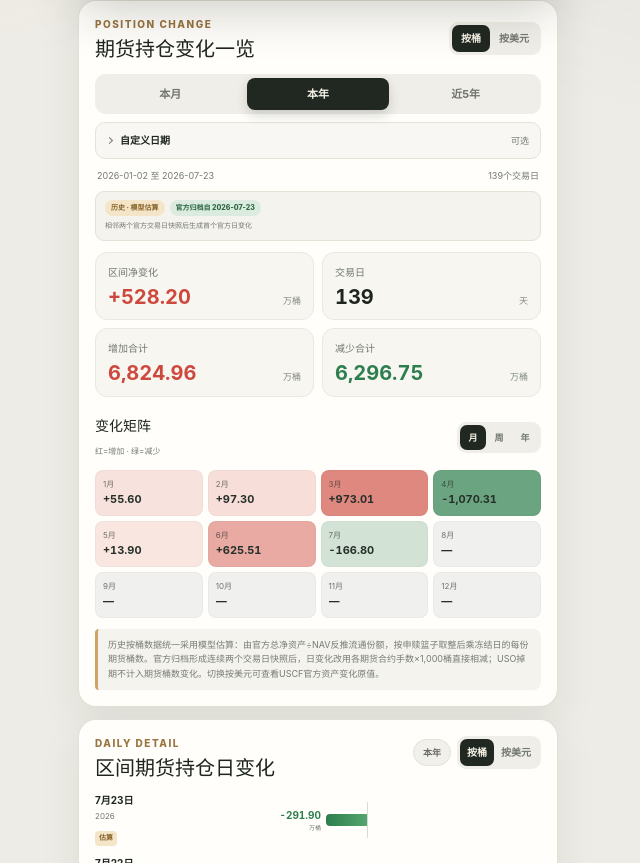
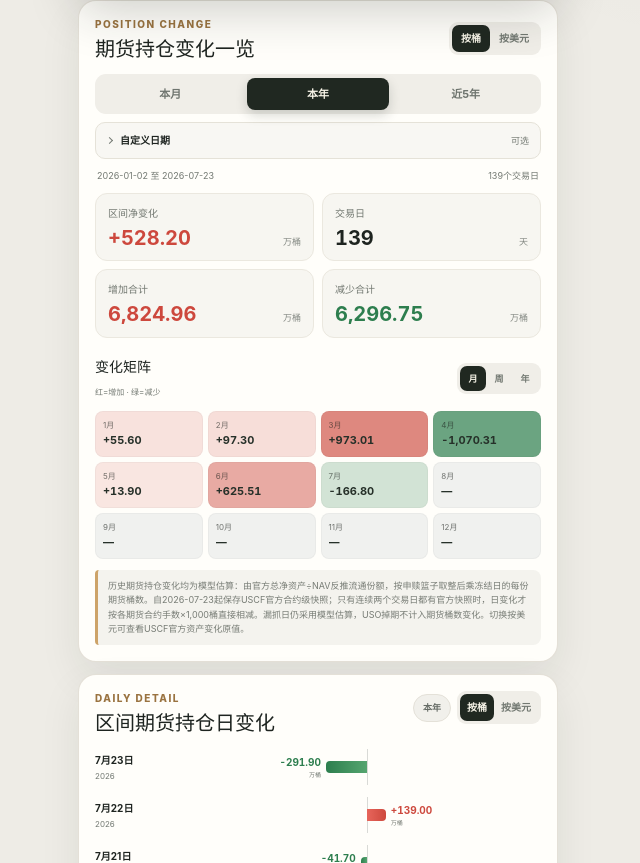
Before and after one commit to JennyChiu68/oil-ETF, a Next.js app: page / in a window 1280 px wide. Shown: the part 837-1700 px from the top of the page, without its empty margins (322-962 px from the left). Built offline with nearby package versions, Linux system fonts and the light colour scheme.

Commit message:
Simplify estimated data labeling

```diff
--- a/app/OilEtfReport.tsx
+++ b/app/OilEtfReport.tsx
@@ -611,9 +611,6 @@ function OilEtfFundReport({
 
   const analysisSuffix =
     analysisUnit === "barrels" ? "万桶" : "亿美元";
-  const officialChangesInRange = analysisRows.filter(
-    (row) => row.changeBasis === "official",
-  ).length;
   const oilHoldings = snapshot.holdings.filter(
     (holding) =>
       holding.holdingType === "Futures" ||
@@ -874,20 +871,6 @@ function OilEtfFundReport({
             <span>{analysisRows.length}个交易日</span>
           </div>
 
-          {analysisUnit === "barrels" ? (
-            <div className="data-basis-strip">
-              <span className="estimated">历史 · 模型估算</span>
-              <span className="official">
-                官方归档自 {snapshot.history.officialArchiveStarts}
-              </span>
-              <small>
-                {officialChangesInRange > 0
-                  ? `本区间含${officialChangesInRange}个官方日变化`
-                  : "相邻两个官方交易日快照后生成首个官方日变化"}
-              </small>
-            </div>
-          ) : null}
-
           <div className="summary-grid analysis-summary">
             <div className="summary-box">
               <span>区间净变化</span>
@@ -988,7 +971,9 @@ function OilEtfFundReport({
             })}
           </div>
           <p className="inline-note">
-            历史按桶数据统一采用模型估算：由官方总净资产÷NAV反推流通份额，按申赎篮子取整后乘冻结日的每份期货桶数。官方归档形成连续两个交易日快照后，日变化改用各期货合约手数×1,000桶直接相减；USO掉期不计入期货桶数变化。切换按美元可查看USCF官方资产变化原值。
+            历史期货持仓变化均为模型估算：由官方总净资产÷NAV反推流通份额，按申赎篮子取整后乘冻结日的每份期货桶数。自
+            {snapshot.history.officialArchiveStarts}
+            起保存USCF官方合约级快照；只有连续两个交易日都有官方快照时，日变化才按各期货合约手数×1,000桶直接相减。漏抓日仍采用模型估算，USO掉期不计入期货桶数变化。切换按美元可查看USCF官方资产变化原值。
           </p>
         </section>
 
@@ -1044,17 +1029,6 @@ function OilEtfFundReport({
                   <div className="daily-date">
                     <strong>{formatDateCn(row.date, false)}</strong>
                     <span>{row.date.slice(0, 4)}</span>
-                    {analysisUnit === "barrels" ? (
-                      <em
-                        className={`basis-tag ${
-                          row.changeBasis === "official"
-                            ? "official"
-                            : "estimated"
-                        }`}
-                      >
-                        {row.changeBasis === "official" ? "官方" : "估算"}
-                      </em>
-                    ) : null}
                     {isHigh ? <em className="up-tag">区间最高</em> : null}
                     {isLow ? <em className="down-tag">区间最低</em> : null}
                   </div>
@@ -1110,9 +1084,6 @@ function OilEtfFundReport({
               加载更多
             </button>
           ) : null}
-          <p className="inline-note">
-            “估算”表示历史模型值；“官方”表示由相邻两个USCF官方合约级快照直接计算。若中间漏抓交易日，该日仍按估算展示，不会将跨多日差额记成单日变化。桶数均为期货名义数量，不代表实物原油库存。
-          </p>
         </section>
 
         <section className="card holdings-card">
--- a/app/globals.css
+++ b/app/globals.css
@@ -978,42 +978,6 @@ a {
   font-size: 9px;
 }
 
-.data-basis-strip {
-  display: flex;
-  align-items: center;
-  flex-wrap: wrap;
-  gap: 5px;
-  margin: -2px 0 11px;
-  padding: 8px 9px;
-  color: var(--muted);
-  background: #f5f3ed;
-  border: 1px solid #e6e1d6;
-  border-radius: 9px;
-}
-
-.data-basis-strip span {
-  padding: 3px 6px;
-  border-radius: 999px;
-  font-size: 7px;
-  font-weight: 800;
-}
-
-.data-basis-strip span.estimated {
-  color: #866329;
-  background: #f4e5c8;
-}
-
-.data-basis-strip span.official {
-  color: #2d6742;
-  background: #dcebe0;
-}
-
-.data-basis-strip small {
-  flex: 1 1 100%;
-  font-size: 7px;
-  line-height: 1.5;
-}
-
 .analysis-summary {
   margin-bottom: 16px;
 }
@@ -1164,20 +1128,6 @@ a {
   font-size: 7px;
   font-style: normal;
   font-weight: 800;
-}
-
-.daily-date .basis-tag {
-  margin-right: 3px;
-}
-
-.basis-tag.estimated {
-  color: #866329;
-  background: #f4e5c8;
-}
-
-.basis-tag.official {
-  color: #2d6742;
-  background: #dcebe0;
 }
 
 .up-tag {
```
Also changed, not shown: 1 other file (tests, documents, lock files or other folders).
